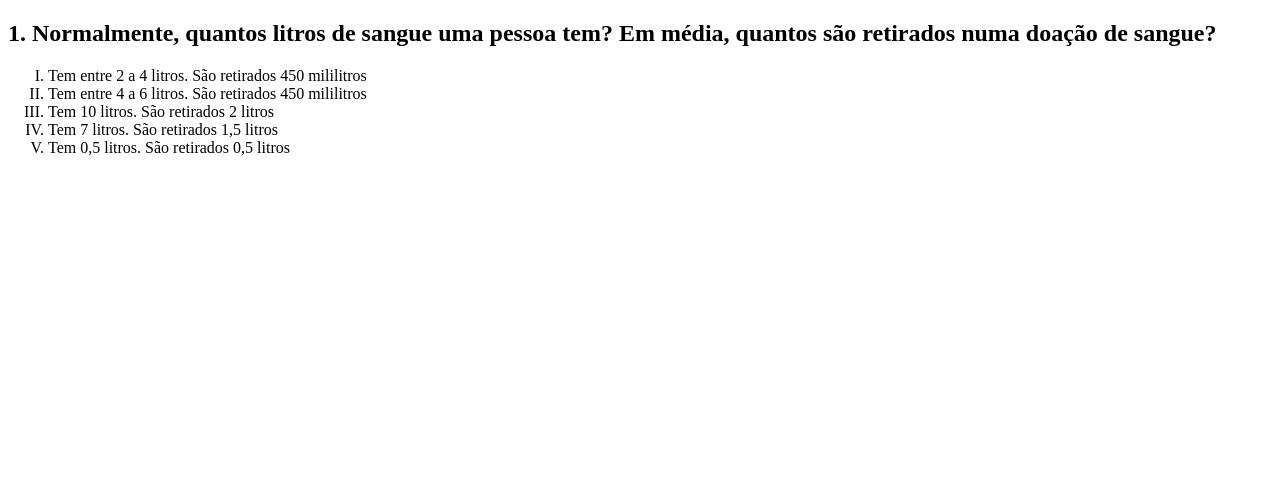
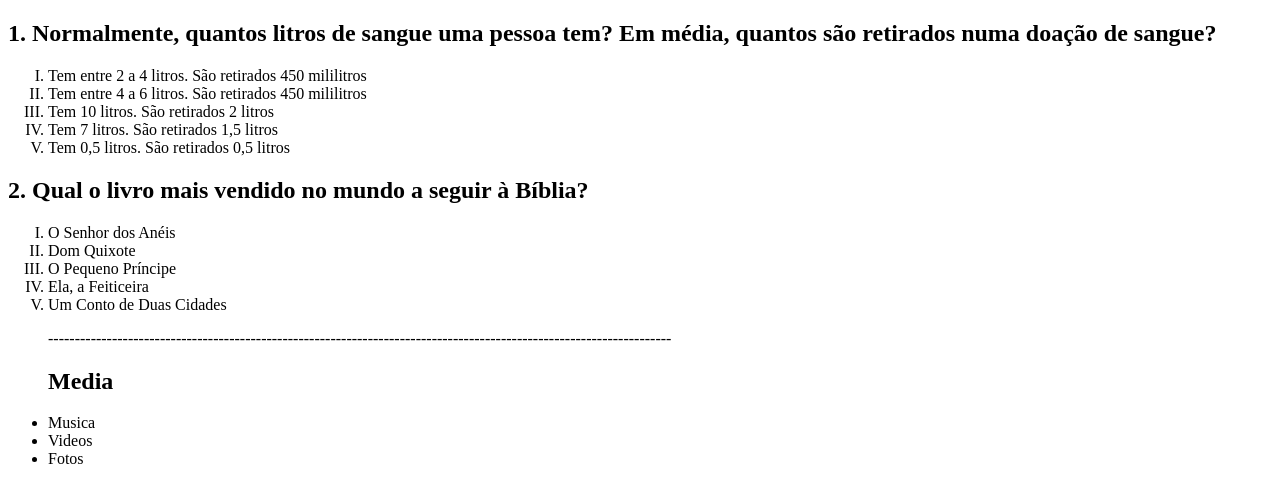
Before and after one commit to Paulo3000/htmlaula10, a plain HTML site: page index.html in a window 1280 px wide. Drawn offline with Linux system fonts and the light colour scheme.

Commit message:
Lista de media

```diff
--- a/index.html
+++ b/index.html
@@ -22,6 +22,32 @@
       </ol>
 </nav>
 
+<nav>
+    <h1>2. Qual o livro mais vendido no mundo a seguir à Bíblia?</h1>
+           <ol type="I">
+           <li> O Senhor dos Anéis</li>
+           <li>Dom Quixote</li>
+           <li>O Pequeno Príncipe</li>
+           <li>Ela, a Feiticeira</li>
+           <li>Um Conto de Duas Cidades</li>
+          </ol>
+    </nav>
+
+    <nav>
+        <ul>
+    ---------------------------------------------------------------------------------------------------------------------
+            <h1>Media</h1>
+
+            <li>Musica</li>
+            <li>Videos</li>
+            <li>Fotos</li>
+
+
+
+
+        </ul>
+    </nav>
+
 </hgroup>
 </body>
 
```
